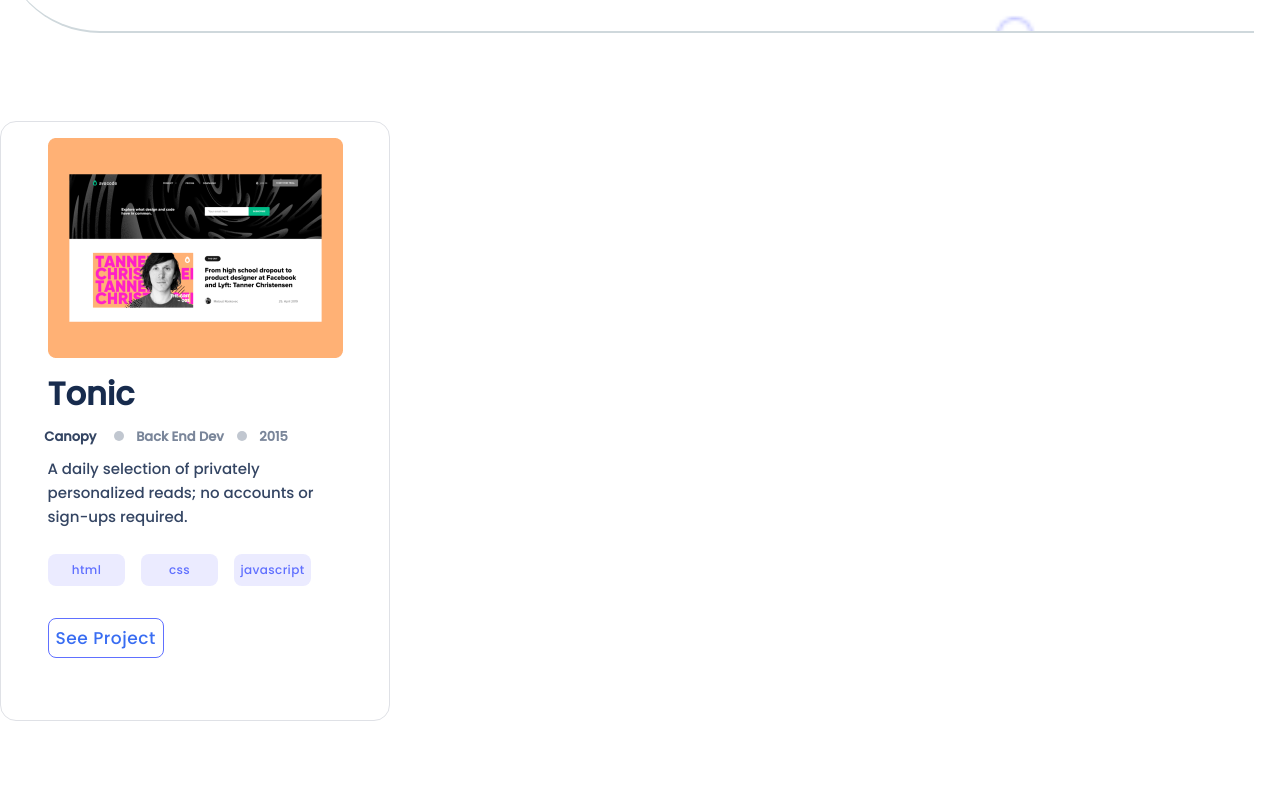
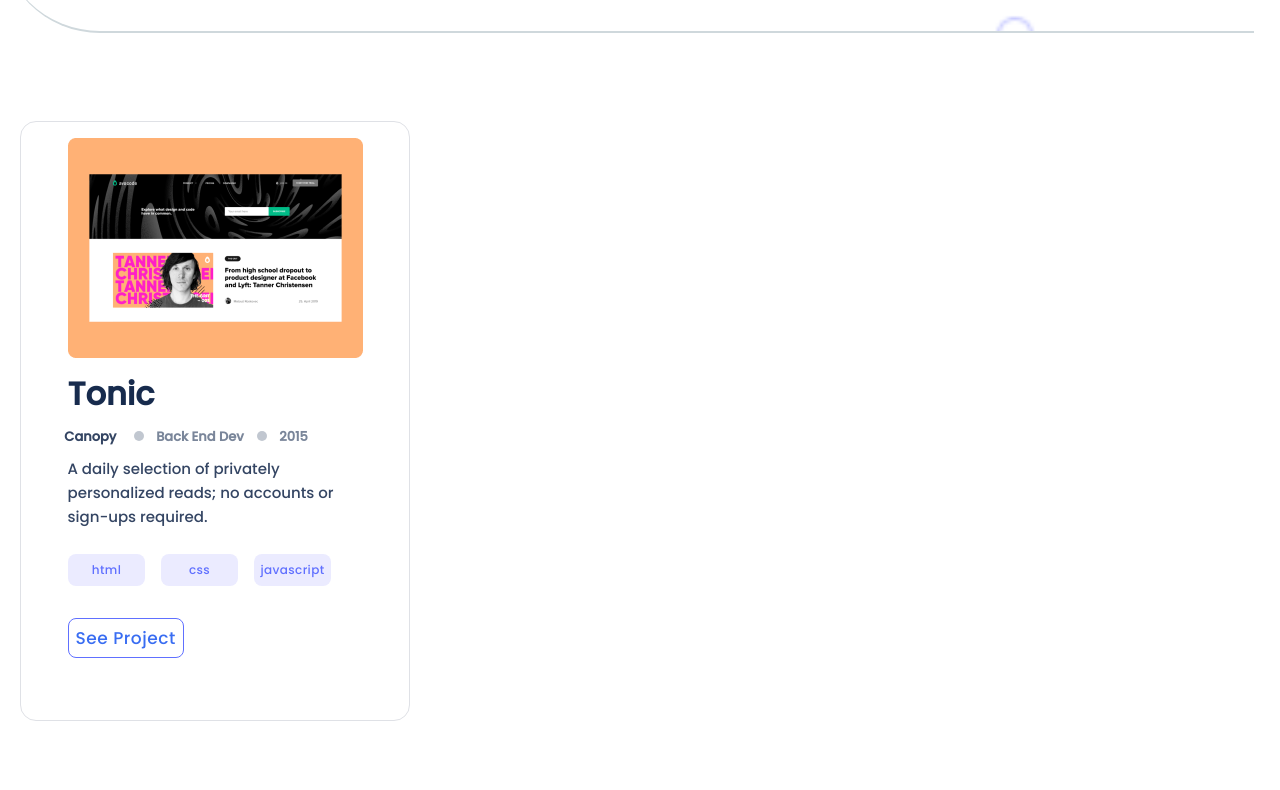
Before and after one commit to Yorsyboy/Microverse-Portfolio, a website: page index.html in a window 1280 px wide. Shown: the part 790-1580 px from the top of the page. Drawn offline with Linux system fonts and the light colour scheme.

Commit message:
FIXED MARGIN FOR PROJECTS

```diff
--- a/main.css
+++ b/main.css
@@ -133,7 +133,7 @@ li.social-icon {
   flex: none;
   order: 0;
   flex-grow: 0;
-  margin: 88px 0;
+  margin: 88px 20px;
 }
 
 .title {
```
